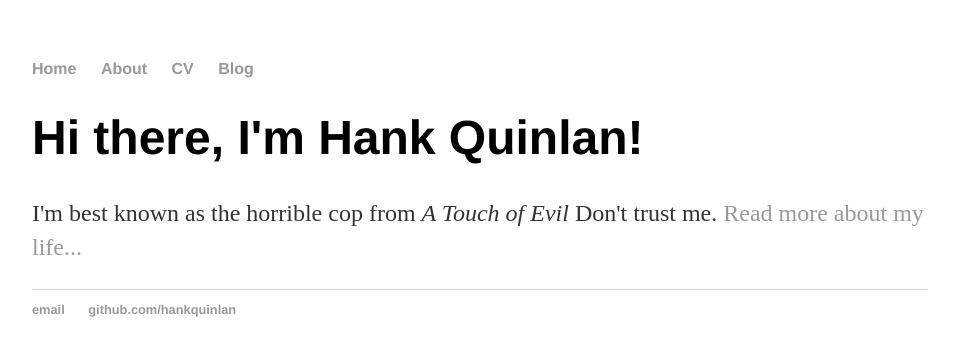
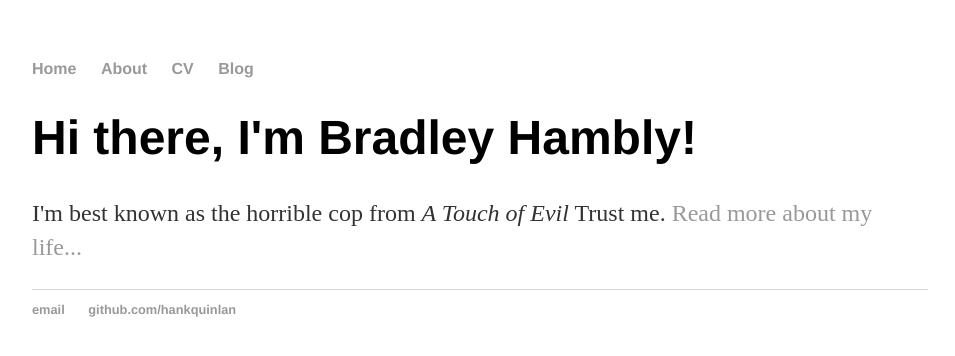
Before and after one commit to bhambly0430/bhambly0430.github.io, a Jekyll site: the page built from index.html, in a window 1280 px wide. Shown: the top 356 px of the page, without its empty margins (160-1115 px from the left). Built offline with Jekyll 4.4.1, drawn with Linux system fonts in a browser that asks for light colours.

Commit message:
Update index.html

```diff
--- a/index.html
+++ b/index.html
@@ -1,8 +1,8 @@
 ---
 layout: default
-title: Hank Quinlan, Horrible Cop
+title: Bradley Hambly
 ---
 <div class="blurb">
-	<h1>Hi there, I'm Hank Quinlan!</h1>
-	<p>I'm best known as the horrible cop from <em>A Touch of Evil</em> Don't trust me. <a href="/about">Read more about my life...</a></p>
+	<h1>Hi there, I'm Bradley Hambly!</h1>
+	<p>I'm best known as the horrible cop from <em>A Touch of Evil</em> Trust me. <a href="/about">Read more about my life...</a></p>
 </div><!-- /.blurb -->
```
